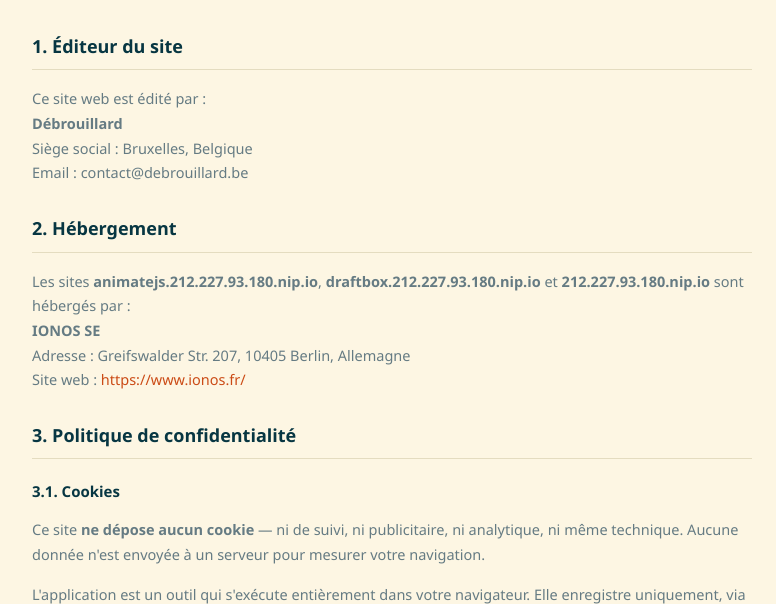
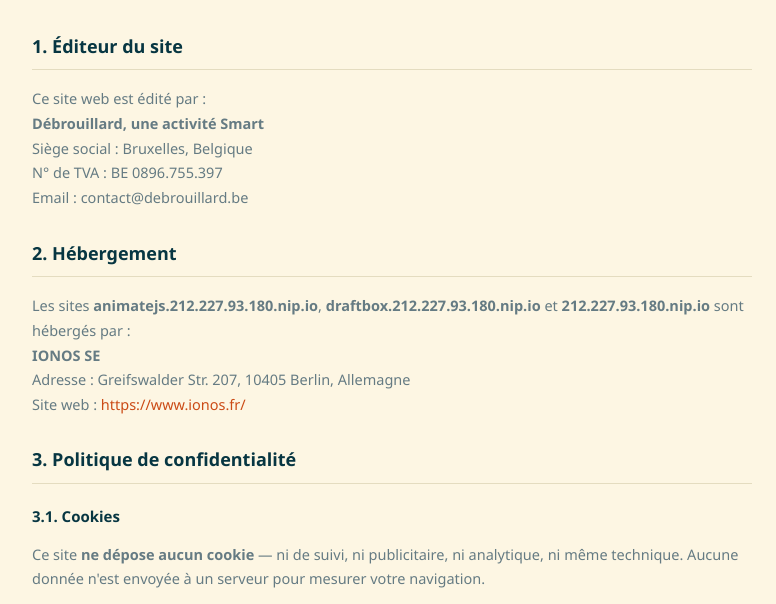
Before and after one commit to Terraform144/animate-js, a website built with Vite: page src/mentions-legales.html in a window 1280 px wide. Shown: the part 170-774 px from the top of the page, without its empty margins (248-1024 px from the left). Built offline with nearby package versions, Linux system fonts and the light colour scheme.

Commit message:
chore: add Smart activity status and VAT number to legal notice
Débrouillard operates under Smart's coopérative d'activités structure
in Belgium, which requires disclosing that relationship and Smart's
VAT number in the site's mentions légales.

```diff
--- a/src/mentions-legales.html
+++ b/src/mentions-legales.html
@@ -88,8 +88,9 @@
             <h2>1. Éditeur du site</h2>
             <p>
                 Ce site web est édité par :<br>
-                <strong>Débrouillard</strong><br>
+                <strong>Débrouillard, une activité Smart</strong><br>
                 Siège social : Bruxelles, Belgique<br>
+                N° de TVA : BE 0896.755.397<br>
                 Email : contact@debrouillard.be
             </p>
         </section>
```
